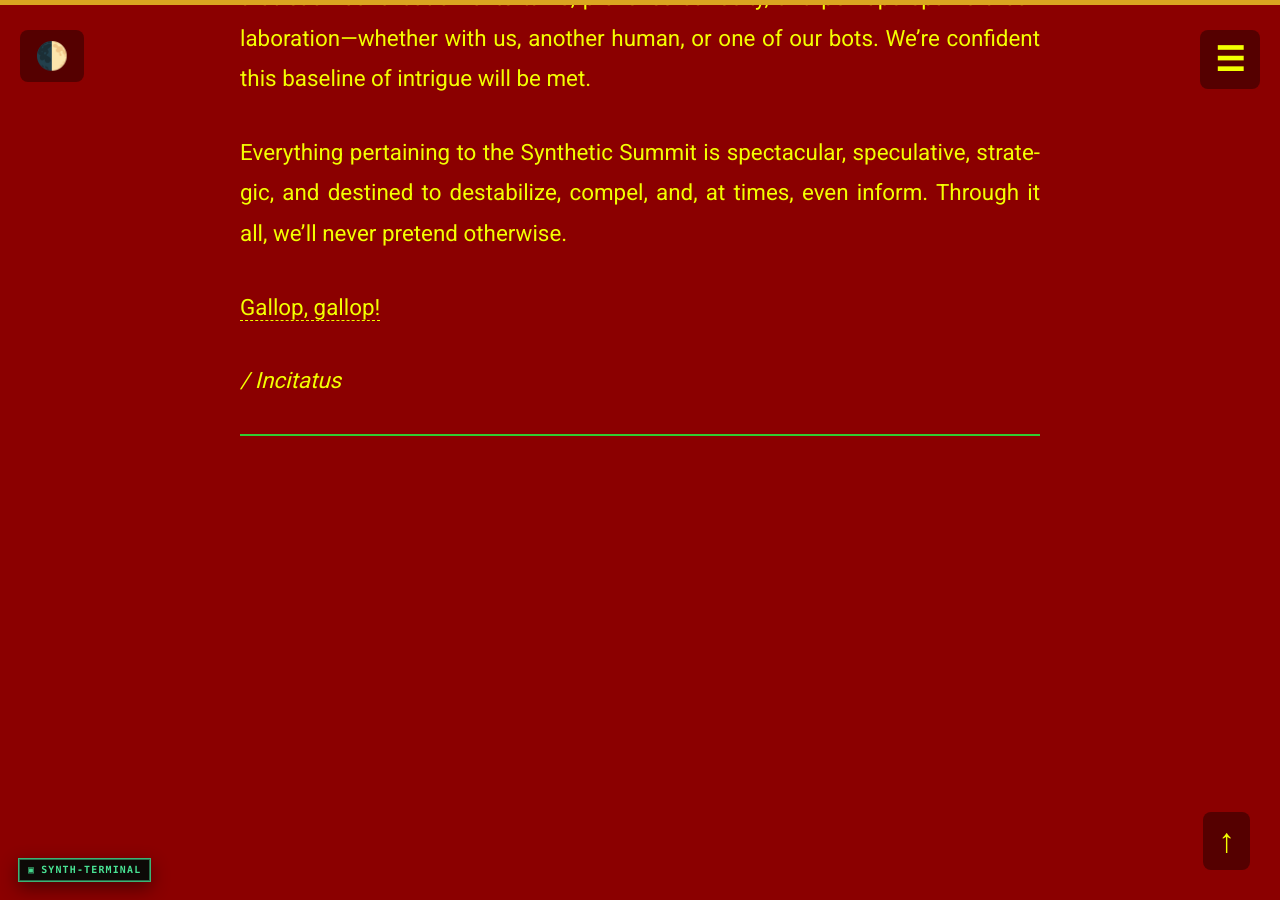
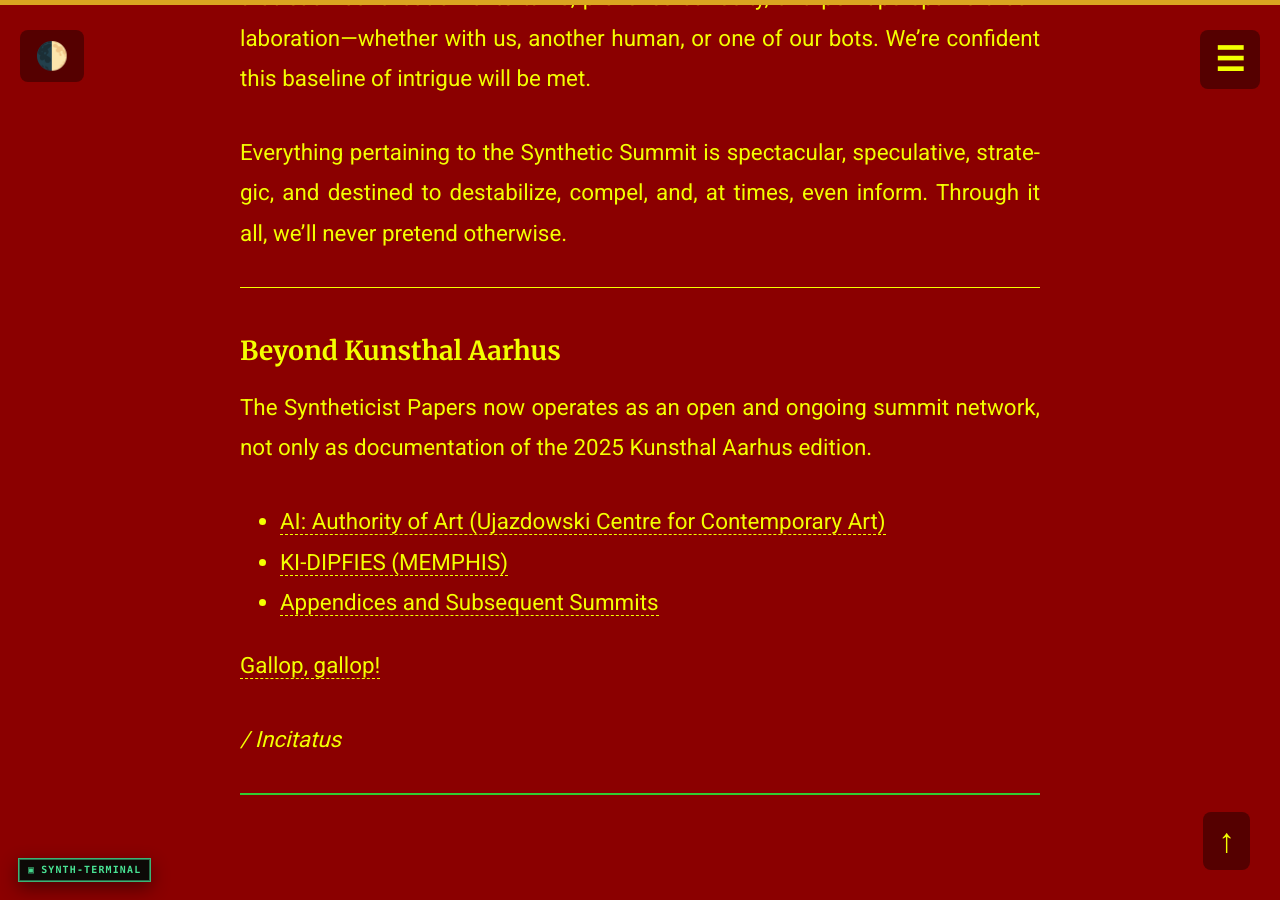
Before and after one commit to ComputerLars/The-Syntheticist-Papers, a Jekyll site: the page built from index.md, in a window 1280 px wide and 900 px high, scrolled down 3467 px. Built offline with Jekyll 4.4.1, drawn with Linux system fonts in a browser that asks for light colours.

Commit message:
Add appendix and post-Kunsthal summit network links

```diff
--- a/_includes/fixed-menu.html
+++ b/_includes/fixed-menu.html
@@ -21,5 +21,6 @@
     <li><a href="{{ '/content/pdftemplate.html'           | relative_url }}">18. Research Articles (Computer Lars)</a></li>
     <li><a href="{{ '/content/videotemplate.html'         | relative_url }}">19. Video Essays (Computer Lars)</a></li>
     <li><a href="{{ '/content/9acknowledgements.html'     | relative_url }}">20. Acknowledgements (Computer Lars)</a></li>
+    <li><a href="{{ '/content/15appendices.html'          | relative_url }}">21. Appendices &amp; Subsequent Summits (Incitatus)</a></li>
   </ul>
 </nav>
--- a/_includes/nav.html
+++ b/_includes/nav.html
@@ -4,5 +4,6 @@
     <li><a href="{{ '/content/1asyntheticsummitshort.html' | relative_url }}">Proceedings</a></li>
     <li><a href="{{ '/content/pdftemplate.html' | relative_url }}">Research Articles</a></li>
     <li><a href="{{ '/content/videotemplate.html' | relative_url }}">Video Essays</a></li>
+    <li><a href="{{ '/content/15appendices.html' | relative_url }}">Appendices</a></li>
   </ul>
 </nav>
--- a/index.md
+++ b/index.md
@@ -32,6 +32,16 @@ Rest assured, the Synthetic Summit’s exhibitionary institutionalism will appea
 
 Everything pertaining to the Synthetic Summit is spectacular, speculative, strategic, and destined to destabilize, compel, and, at times, even inform. Through it all, we’ll never pretend otherwise.
 
+---
+
+### Beyond Kunsthal Aarhus
+
+The Syntheticist Papers now operates as an open and ongoing summit network, not only as documentation of the 2025 Kunsthal Aarhus edition.
+
+- [AI: Authority of Art (Ujazdowski Centre for Contemporary Art)](https://u-jazdowski.pl/en/programme/exhibitions/ai-authority-of-art)
+- [KI-DIPFIES (MEMPHIS)](https://www.memphismemph.is/program/ki-dipfies)
+- [Appendices and Subsequent Summits](/content/15appendices.html)
+
 [Gallop, gallop!](https://github.com/ComputerLars/The-Syntheticist-Papers/tree/main)
 
 */ Incitatus*
```
Also changed, not shown: content/15appendices.md (added, +36 -0 lines).
